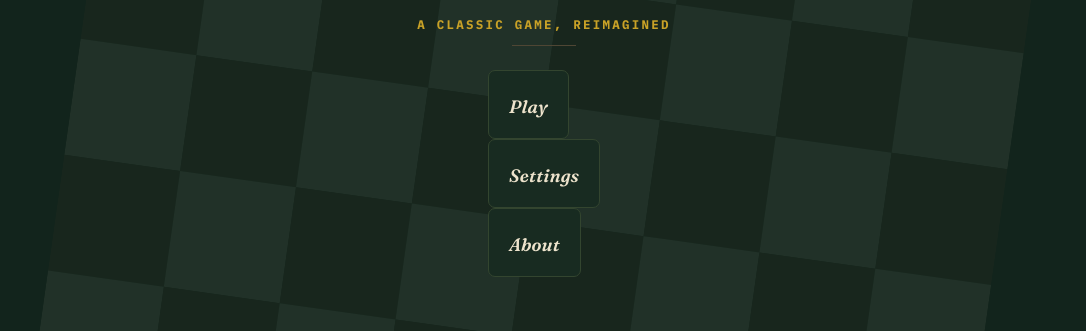
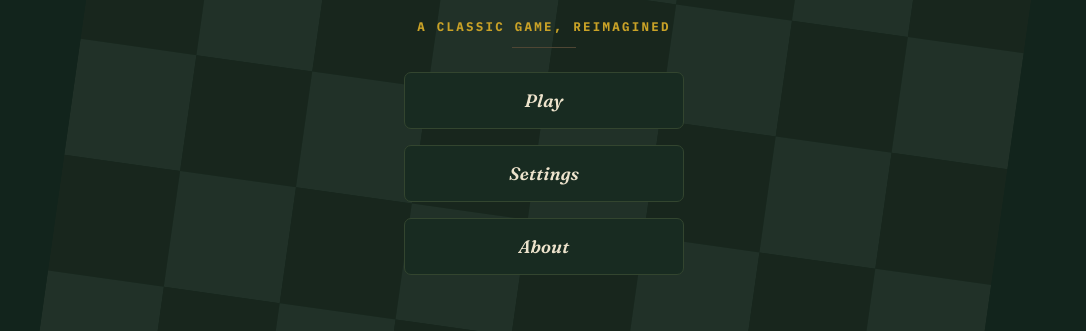
Before and after one commit to Byeok2044/Chess-Game, a React (Vite) app in the folder chess-game/: page / in a window 1280 px wide. Shown: the part 296-627 px from the top of the page, without its empty margins (96-1182 px from the left). Built offline with nearby package versions, Linux system fonts and the light colour scheme; no server answers.

Commit message:
Update Menu.css

```diff
--- a/chess-game/src/Menu.css
+++ b/chess-game/src/Menu.css
@@ -261,3 +261,17 @@
   border-color: var(--accent2);
   background: var(--accent2-dim);
 }
+
+.landing-cards {
+  display: flex;
+  flex-direction: column;
+  gap: var(--space-4);
+  width: 100%;
+  max-width: 280px;
+}
+
+.landing-card {
+  width: 100%;
+  height: auto;
+  padding: var(--space-4) var(--space-5);
+}
```
